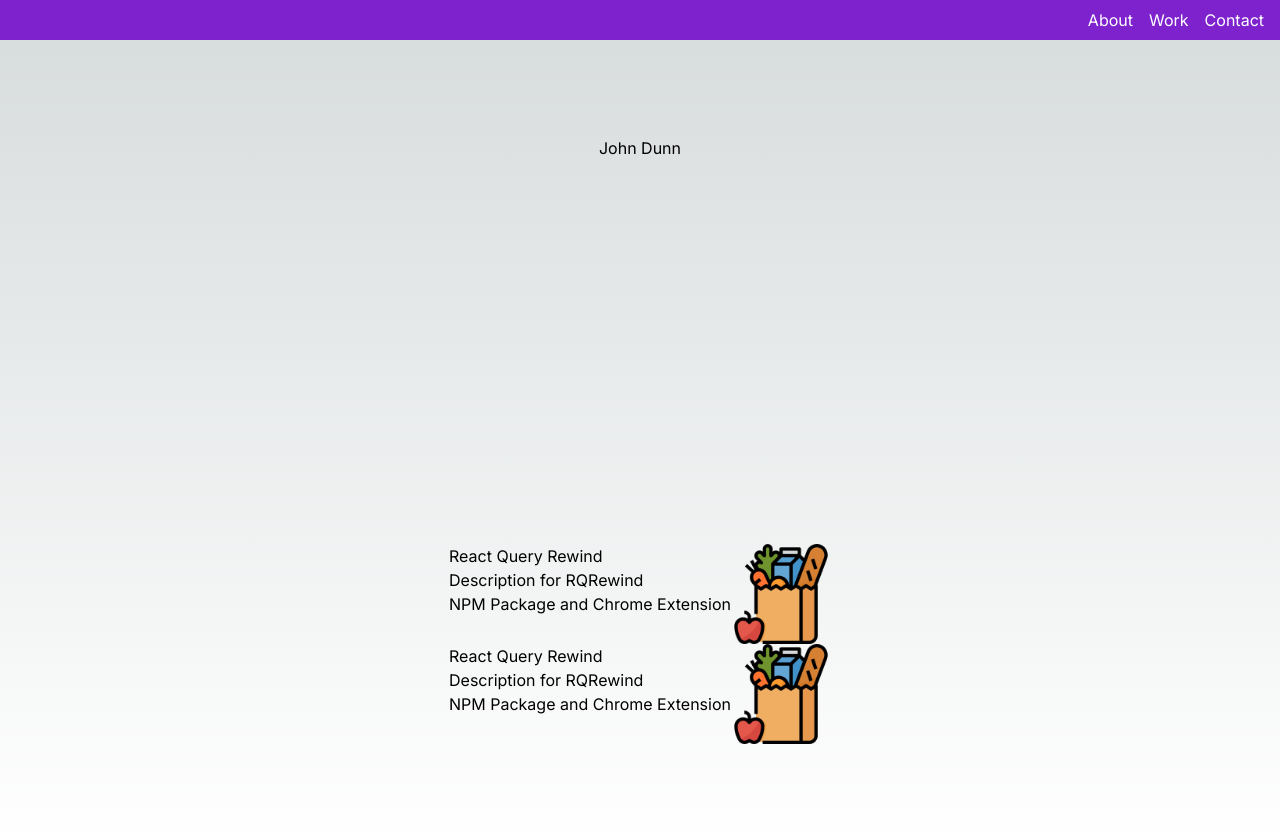
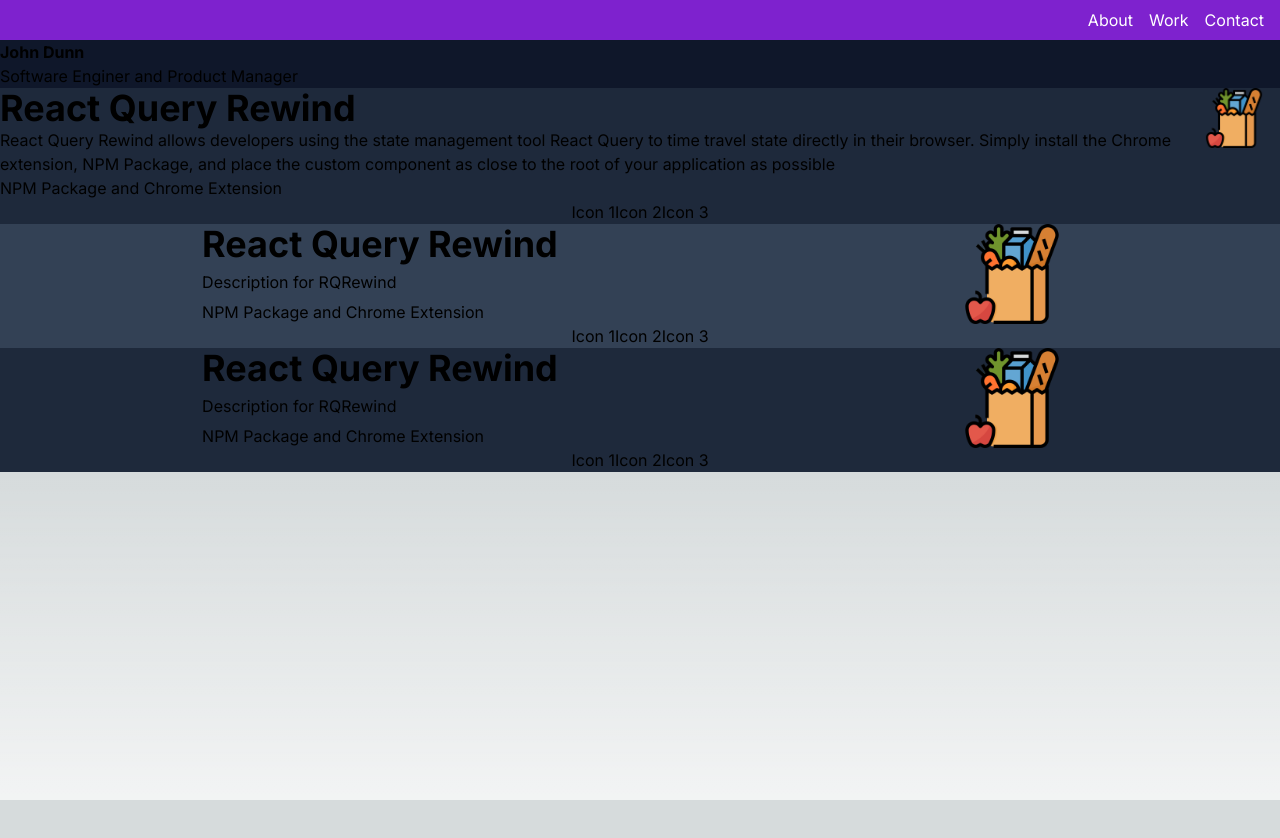
Before and after one commit to johnwdunn20/personal-website, a Next.js app: page / in a window 1280 px wide. After the commit the page ends 800 px from the top, so only its background shows below. Built offline with nearby package versions, Linux system fonts and the light colour scheme.

Commit message:
Added basic layout

```diff
--- a/src/app/page.tsx
+++ b/src/app/page.tsx
@@ -3,22 +3,43 @@ import Product from "@components/Product";
 import Welcome from "@components/Welcome";
 
 export default function Home() {
+
+  const productData = [
+    {
+      title:"React Query Rewind",
+      description: "React Query Rewind allows developers using the state management tool React Query to time travel state directly in their browser. Simply install the Chrome extension, NPM Package, and place the custom component as close to the root of your application as possible",
+      technicalDescription: "NPM Package and Chrome Extension",
+      github: "url",
+    },
+    {
+      title:"React Query Rewind",
+      description: "Description for RQRewind",
+      technicalDescription: "NPM Package and Chrome Extension",
+      github: "url",
+    },
+    {
+      title:"React Query Rewind",
+      description: "Description for RQRewind",
+      technicalDescription: "NPM Package and Chrome Extension",
+      github: "url",
+    }
+  ]
+
   return (
-    <main className="flex min-h-screen flex-col items-center justify-between p-24">
+    <main className="flex flex-col items-center">
       <Welcome/>
-      <div id="product">
-        <Product
-          title="React Query Rewind"
-          description="Description for RQRewind"
-          technicalDescription="NPM Package and Chrome Extension"
-          github="url"
-        />
-        <Product
-          title="React Query Rewind"
-          description="Description for RQRewind"
-          technicalDescription="NPM Package and Chrome Extension"
-          github="url"
-        />
+      <div id="product" className="w-full">
+        {productData.map((product, index) => {
+          return (
+            <Product
+              title={product.title}
+              description={product.description}
+              technicalDescription={product.technicalDescription}
+              github={product.github}
+              darkBackground={index % 2 === 0}
+            />
+          )
+        })}
       </div>
     </main>
   );
--- a/src/components/Product.tsx
+++ b/src/components/Product.tsx
@@ -1,37 +1,55 @@
-import React from 'react'
-import Image from 'next/image'
-import placeHolderImage from '@assets/grocery.png'
+import React from "react";
+import Image from "next/image";
+import placeHolderImage from "@assets/grocery.png";
 
 type ProductType = {
   title: string;
   description: string;
   technicalDescription?: string;
+  darkBackground: boolean;
   url?: string;
   github?: string;
+};
 
-}
-
-const Product:React.FC<ProductType> = ({ title, description, technicalDescription, url, github }) => {
+const Product: React.FC<ProductType> = ({
+  title,
+  description,
+  technicalDescription,
+  darkBackground,
+  url,
+  github,
+}) => {
   return (
-    <section>
-      <article className='flex'>
+    <section className={`flex flex-col w-full ${darkBackground ? "bg-slate-800" : "bg-slate-700"}`}>
+      {/* Text and Images */}
+      <div
+        className='flex justify-around'
+      >
+        <article className="flex flex-col justify-between">
           {/* Text */}
-        <div>
-          <h1>{title}</h1>
-          <p>{description}</p>
+          <h1 className="text-4xl font-bold">{title}</h1>
+          <p className="">{description}</p>
           <p>{technicalDescription}</p>
-        </div>
+        </article>
 
         {/* Image */}
+        <div className="pr-4">
           <Image
             src={placeHolderImage}
-          alt='product image'
+            alt="product image"
             width={100}
             height={100}
           />
-      </article>
+        </div>
+      </div>
+      {/* Icons */}
+      <div className="flex justify-center">
+        <div>Icon 1</div>
+        <div>Icon 2</div>
+        <div>Icon 3</div>
+      </div>
     </section>
-  )
-}
+  );
+};
 
-export default Product
+export default Product;
--- a/src/components/Welcome.tsx
+++ b/src/components/Welcome.tsx
@@ -2,8 +2,9 @@ import React from 'react'
 
 const Welcome = () => {
   return (
-    <div>
-      <h1>John Dunn</h1>
+    <div className='flex flex-col bg-slate-900 w-full'>
+      <h1 className='font-bold'>John Dunn</h1>
+      <h3>Software Enginer and Product Manager</h3>
     </div>
   )
 }
--- a/tailwind.config.ts
+++ b/tailwind.config.ts
@@ -1,4 +1,6 @@
 import type { Config } from "tailwindcss";
+
+// Need to import fonts
 
 const config: Config = {
   content: [
```
Lines whose indentation alone changed are shown as unchanged.
